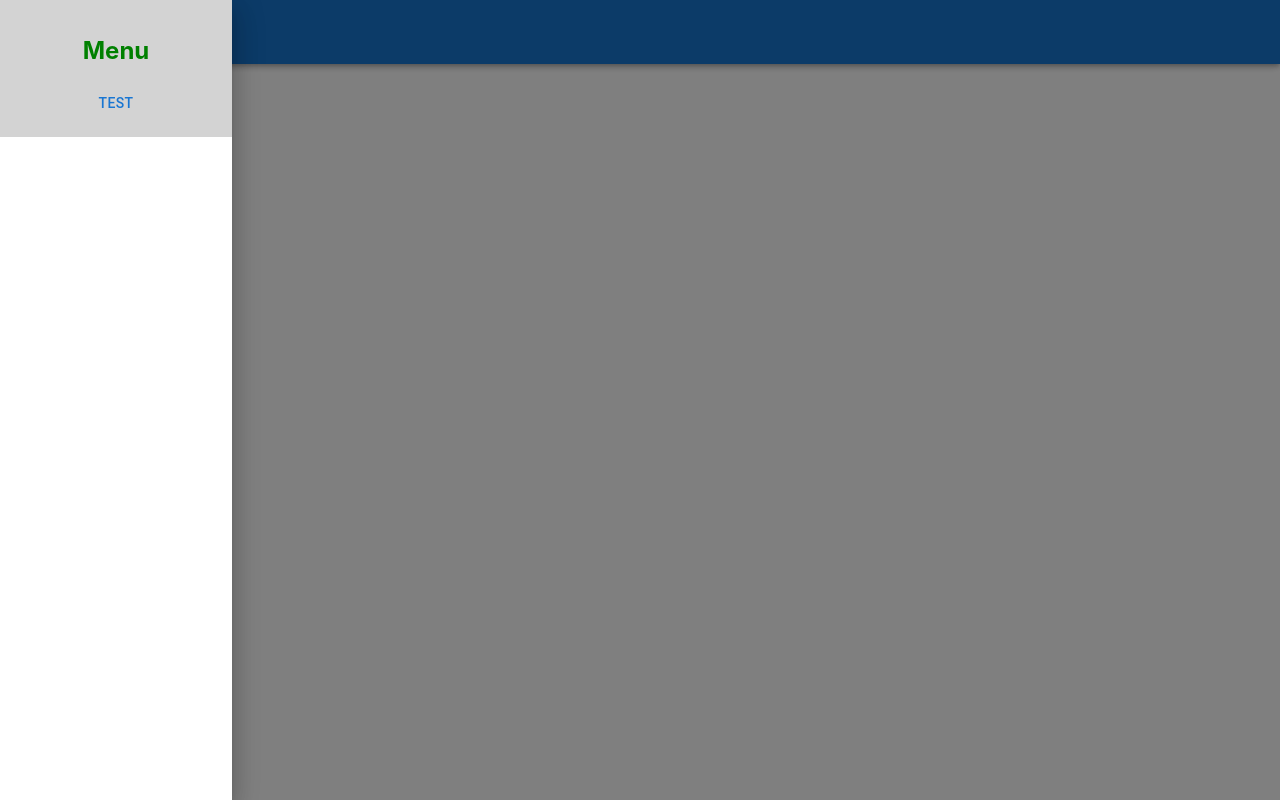
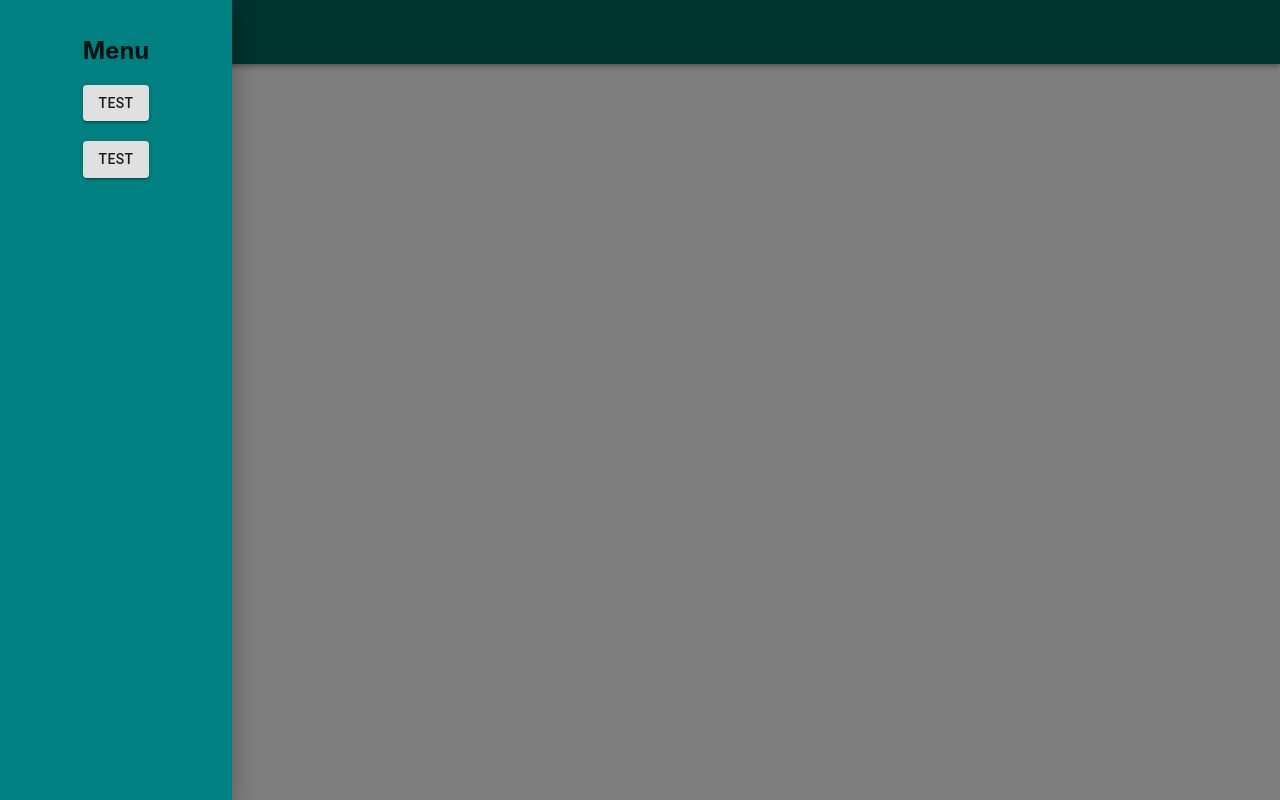
Before and after one commit to jonnef/InfinityApp, a React (Create React App) app in the folder frontend/: page / in a window 1280 px wide. Both pictures are taken after a click on the button 44 px from the left and 32 px from the top of the page. Built offline with nearby package versions, Linux system fonts and the light colour scheme.

Commit message:
added Theme for color change

```diff
--- a/frontend/src/App.tsx
+++ b/frontend/src/App.tsx
@@ -1,18 +1,22 @@
 import React from 'react';
 // import SvgIcon from '@mui/material/SvgIcon';
 import { Toolbar, AppBar } from '@mui/material';
-import MenuButton from './comps/MenuButton';
+import MenuButton from './comps/Button/MenuButton';
 import './App.css';
+import { ThemeProvider } from '@mui/material/styles';
+import defaultTheme from './comps/Theme';
 
 function App() {
   return (
     <div className="App">
-      <AppBar>
+      <ThemeProvider theme={defaultTheme}>
+      <AppBar color="primary">
         <Toolbar>
           <MenuButton />
         </Toolbar>
       </AppBar>
       <h1>Hallo</h1>
+      </ThemeProvider>
     </div>
   );
 }
--- /dev/null
+++ b/frontend/src/comps/Button/MenuButton.tsx
@@ -0,0 +1,30 @@
+import React, { useState } from 'react';
+import * as Mui from '@mui/material';
+import MenuIcon from '@mui/icons-material/Menu';
+import { ThemeProvider } from '@mui/material/styles';
+import defaultTheme from '../Theme';
+
+function MenuButton() {
+
+  const [open, setOpen] = useState(false);
+
+  return (
+    <div>
+      <ThemeProvider theme={defaultTheme}>
+      <Mui.IconButton onClick={() => setOpen(true)}><MenuIcon /></Mui.IconButton>
+      Startseite
+      <Mui.Drawer PaperProps={{sx: {
+        backgroundColor: 'teal'
+      }}}anchor="left" open={open} onClose={() => setOpen(false)}>
+        <Mui.Box p={2} width="200px" textAlign="center" role="presentation">
+          <div><h2 color="secondary">Menu</h2></div>
+          <div><Mui.Button variant="contained" color="inherit" style={{borderColor: "seagreen"}}>Test</Mui.Button></div><br/>
+          <div><Mui.Button variant="contained" color="inherit">Test</Mui.Button></div>
+        </Mui.Box>
+      </Mui.Drawer>
+      </ThemeProvider>
+    </div >
+  );
+}
+
+export default MenuButton;
--- a/frontend/src/comps/MenuButton.tsx
+++ /dev/null
@@ -1,23 +0,0 @@
-import React, { useState } from 'react';
-import * as Mui from '@mui/material'
-import MenuIcon from '@mui/icons-material/Menu'
-
-function MenuButton() {
-
-  const [open, setOpen] = useState(false);
-
-  return (
-    <div>
-      <Mui.IconButton onClick={() => setOpen(true)}><MenuIcon /></Mui.IconButton>
-      Startseite
-      <Mui.Drawer anchor="left" open={open} onClose={() => setOpen(false)}>
-        <Mui.Box p={2} width="200px" textAlign="center" role="presentation" style={{ backgroundColor: "lightgrey" }}>
-          <h2 style={{ color: "green" }}>Menu</h2>
-          <Mui.Button>Test</Mui.Button>
-        </Mui.Box>
-      </Mui.Drawer>
-    </div >
-  );
-}
-
-export default MenuButton;
--- /dev/null
+++ b/frontend/src/comps/Theme.tsx
@@ -0,0 +1,48 @@
+import { createTheme } from '@mui/material/styles';
+
+const defaultTheme = createTheme({
+  status: {
+    danger: '#e53e3e',
+  },
+  palette: {
+    primary: {
+      main: '#00695f',
+    },
+    neutral: {
+      main: '#64748B',
+      contrastText: '#fff',
+    },
+    secondary: {
+      main: '#00352c',
+    }
+  },
+});
+
+declare module '@mui/material/styles' {
+    interface Theme {
+      status: {
+        danger: React.CSSProperties['color'];
+      };
+    }
+
+    interface Palette {
+      neutral: Palette['primary'];
+    }
+    interface PaletteOptions {
+      neutral: PaletteOptions['primary'];
+    }
+
+    interface PaletteColor {
+      darker?: string;
+    }
+    interface SimplePaletteColorOptions {
+      darker?: string;
+    }
+    interface ThemeOptions {
+      status: {
+        danger: React.CSSProperties['color'];
+      };
+    }
+  }
+
+export default defaultTheme;
```
Also changed, not shown: frontend/src/comps/Drawer.tsx (deleted, +0 -19 lines).
